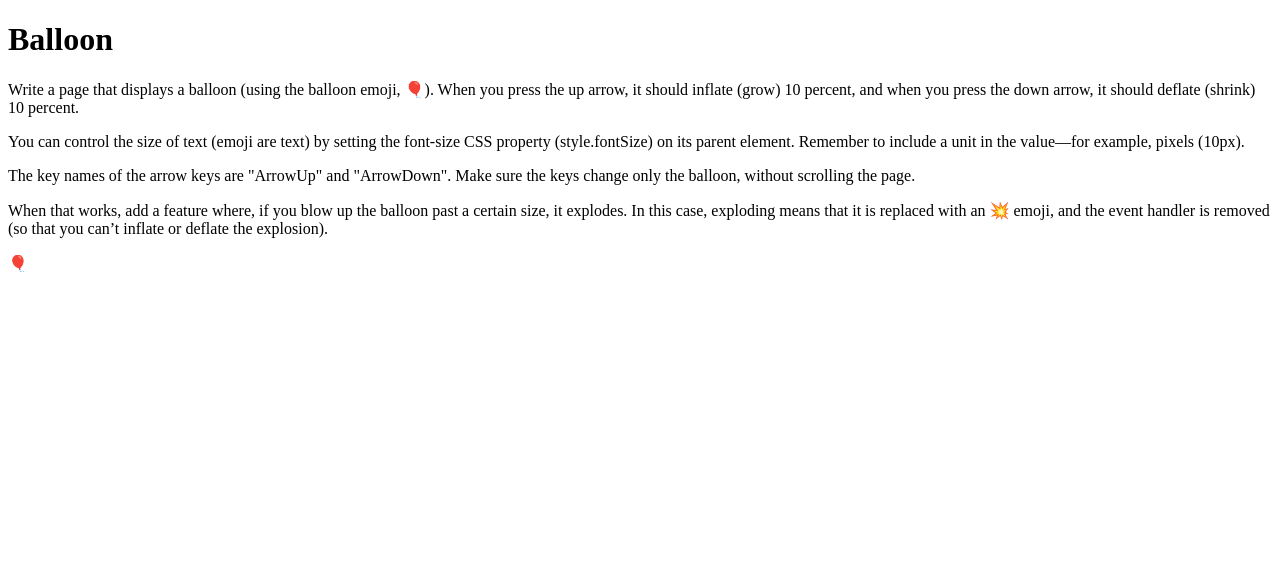
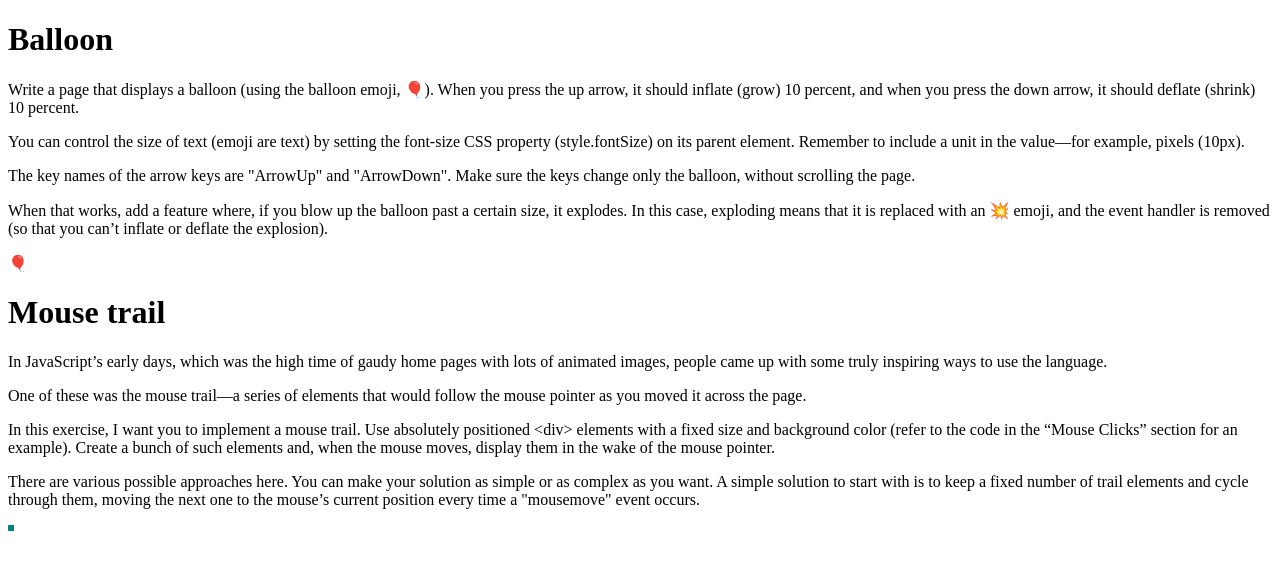
Before and after one commit to RenanTorresDaitan/estudos-javascript, a plain HTML site: page eloquent-javascript/EJS-13.html in a window 1280 px wide. Drawn offline with Linux system fonts and the light colour scheme.

Commit message:
[EJS-13]: Completed the 'Mouse Trail' exercise

```diff
--- a/eloquent-javascript/EJS-13.html
+++ b/eloquent-javascript/EJS-13.html
@@ -32,21 +32,78 @@
     <p id="balloon">🎈</p>
     <script>
       const balloon = document.getElementById("balloon");
-      let size = 10;
-      window.addEventListener("keydown", (event) => {
+      let size = 18;
+      window.addEventListener("keydown", function blow(event) {
         if (size >= 50) {
-            balloon.textContent = "💥";
-          window.removeEventListener("keydown");
+          balloon.textContent = "💥";
+          window.removeEventListener("keydown", blow);
         }
         if (event.key == "ArrowUp") {
           size *= 1.1;
         }
         if (event.key == "ArrowDown") {
-          size *= 0.9;
+          size = size > 10 ? (size *= 0.9) : 10;
         }
         balloon.style.fontSize = size + "px";
         event.preventDefault();
       });
     </script>
+
+    <h1>Mouse trail</h1>
+    <p>
+      In JavaScript’s early days, which was the high time of gaudy home pages
+      with lots of animated images, people came up with some truly inspiring
+      ways to use the language.
+    </p>
+
+    <p>
+      One of these was the mouse trail—a series of elements that would follow
+      the mouse pointer as you moved it across the page.
+    </p>
+
+    <p>
+      In this exercise, I want you to implement a mouse trail. Use absolutely
+      positioned &lt;div&gt; elements with a fixed size and background color
+      (refer to the code in the “Mouse Clicks” section for an example). Create a
+      bunch of such elements and, when the mouse moves, display them in the wake
+      of the mouse pointer.
+    </p>
+
+    <p>
+      There are various possible approaches here. You can make your solution as
+      simple or as complex as you want. A simple solution to start with is to
+      keep a fixed number of trail elements and cycle through them, moving the
+      next one to the mouse’s current position every time a "mousemove" event
+      occurs.
+    </p>
+    <style>
+      .trail {
+        /* className for the trail elements */
+        position: absolute;
+        height: 6px;
+        width: 6px;
+        border-radius: 3px;
+        background: teal;
+      }
+      body {
+        height: 300px;
+      }
+    </style>
+
+    <script>
+      const trailItems = [];
+      for (let i = 0; i < 50; i++) {
+        const item = document.createElement("div");
+        item.className = "trail";
+        trailItems[i] = item;
+      }
+      trailItems.forEach((item) => document.body.appendChild(item));
+      let counter = 0;
+      window.addEventListener("mousemove", (event) => {
+        counter == trailItems.length - 1 ? (counter = 0) : counter++;
+        trailItems[counter].style.left = event.pageX - 3 + "px";
+        trailItems[counter].style.top = event.pageY - 3 + "px";
+      });
+    </script>
   </body>
 </html>
```
